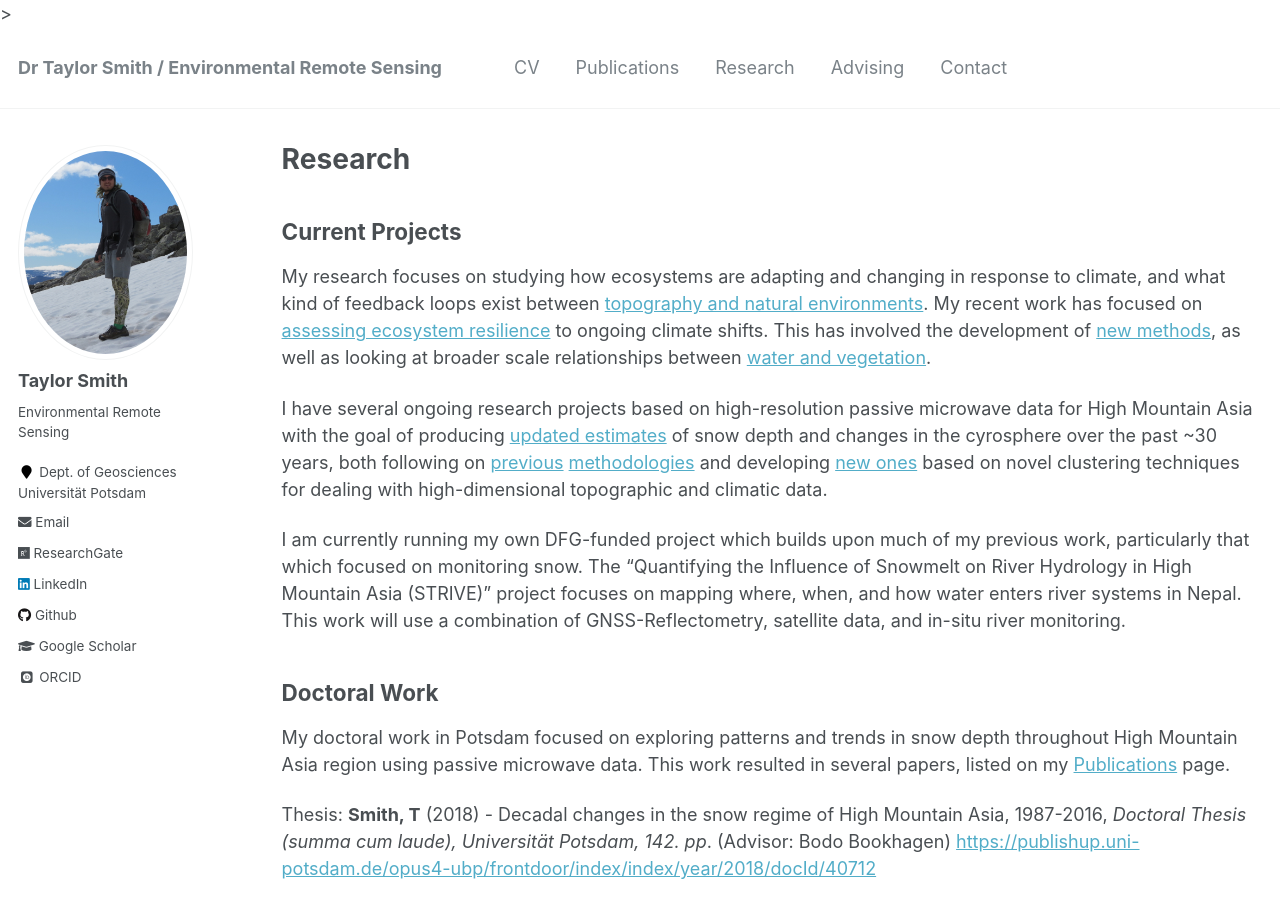
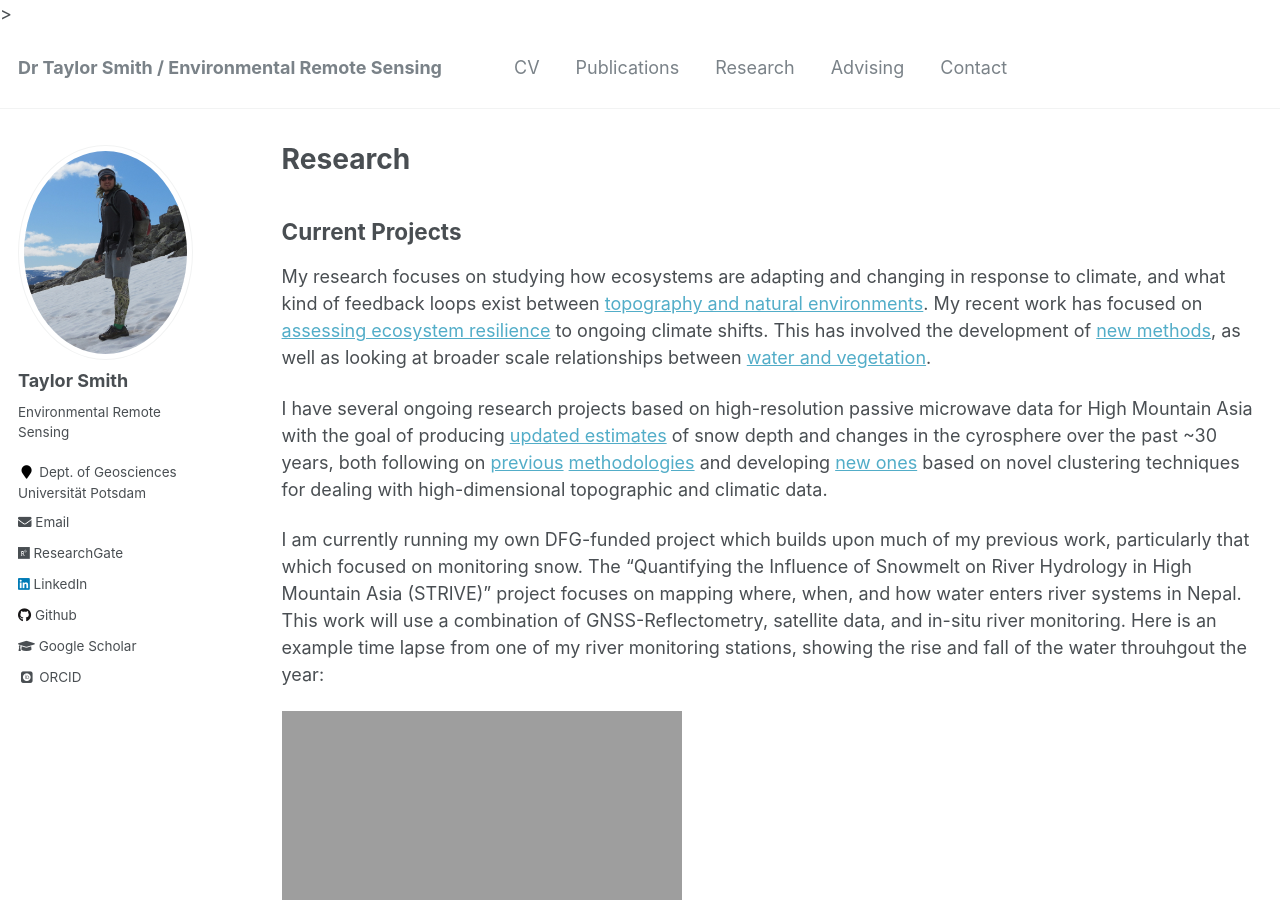
Before and after one commit to tasmi/tasmi.github.io, a Jekyll site: the page built from _pages/research.md, in a window 1280 px wide and 900 px high. Built offline with Jekyll 4.4.1, drawn with Linux system fonts in a browser that asks for light colours; some web fonts are replaced.

Commit message:
Add River GIF

```diff
--- a/_pages/research.md
+++ b/_pages/research.md
@@ -11,7 +11,9 @@ My research focuses on studying how ecosystems are adapting and changing in resp
 
 I have several ongoing research projects based on high-resolution passive microwave data for High Mountain Asia with the goal of producing [updated estimates](https://doi.org/10.3389/feart.2020.559175) of snow depth and changes in the cyrosphere over the past ~30 years, both following on [previous](https://doi.org/10.1126/sciadv.1701550) [methodologies](https://doi.org/10.1126/sciadv.1701550) and developing [new ones](https://doi.org/10.1016/j.scitotenv.2021.147363) based on novel clustering techniques for dealing with high-dimensional topographic and climatic data.
 
-I am currently running my own DFG-funded project which builds upon much of my previous work, particularly that which focused on monitoring snow. The "Quantifying the Influence of Snowmelt on River Hydrology in High Mountain Asia (STRIVE)" project focuses on mapping where, when, and how water enters river systems in Nepal. This work will use a combination of GNSS-Reflectometry, satellite data, and in-situ river monitoring.
+I am currently running my own DFG-funded project which builds upon much of my previous work, particularly that which focused on monitoring snow. The "Quantifying the Influence of Snowmelt on River Hydrology in High Mountain Asia (STRIVE)" project focuses on mapping where, when, and how water enters river systems in Nepal. This work will use a combination of GNSS-Reflectometry, satellite data, and in-situ river monitoring. Here is an example time lapse from one of my river monitoring stations, showing the rise and fall of the water throuhgout the year:
+
+![River Time Lapse](https://tasmi.github.io/images/river_subset.gif)
 
 ## Doctoral Work
 
```
Also changed, not shown: 1 other file.
